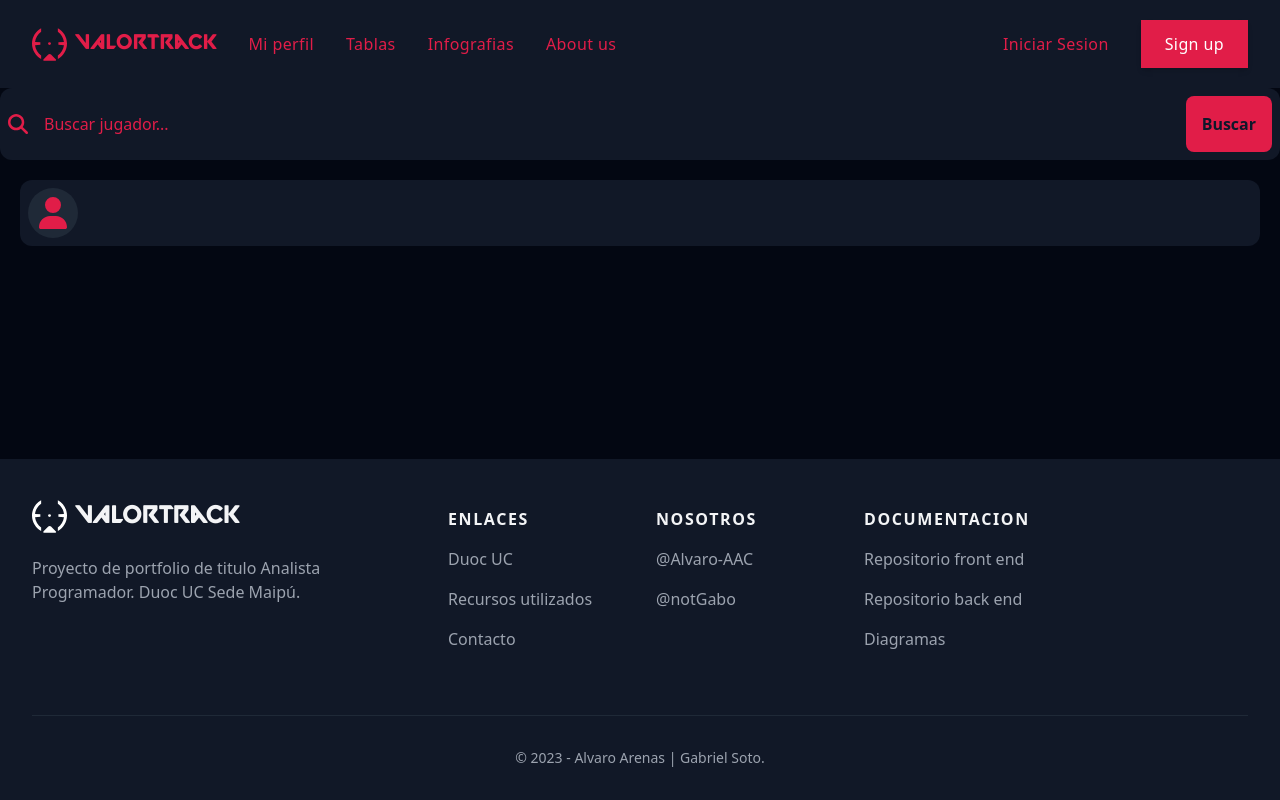
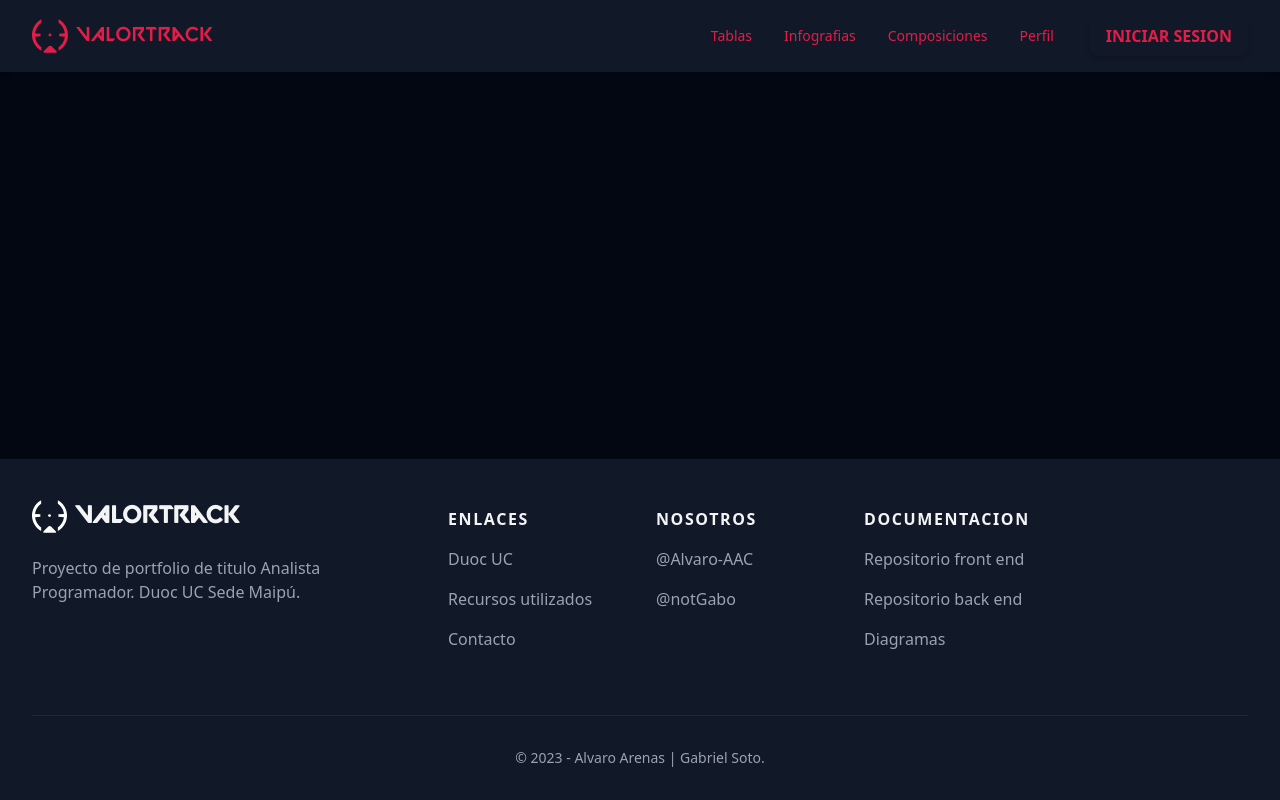
Before and after one commit to notGabo/valortrackts, a Next.js app: page / in a window 1280 px wide. Built offline with nearby package versions, Linux system fonts and the light colour scheme.

Commit message:
Cambio navbar

```diff
--- a/package.json
+++ b/package.json
@@ -9,6 +9,7 @@
     "lint": "next lint"
   },
   "dependencies": {
+    "@material-tailwind/react": "^2.0.1",
     "@next/font": "^13.4.4",
     "@types/node": "20.2.4",
     "@types/react": "18.2.7",
--- a/src/app/layout.tsx
+++ b/src/app/layout.tsx
@@ -6,6 +6,7 @@ import Navbarv2 from "@/components/Navbarv2";
 import FormSearchUser from "@/components/FormSearchUser";
 import Footer from "@/components/Footer";
 import UserCardInfo from "@/components/UserCardInfo";
+import Example from "@/components/Navbarv3";
 
 const rubik = Rubik({ subsets: ["latin"] });
 const valorant = localFont({
@@ -36,10 +37,9 @@ export default function RootLayout({
     // </html>
     <html lang="es" className={`${valorant.variable}`}>
         <body className="bg-gray-950" >
+          { /*<Navbarv2 /> */}
+          <Example/>
 
-          <Navbarv2 />
-          <FormSearchUser />
-          <UserCardInfo />
           <Footer  />
         </body>
 
--- a/src/app/page.tsx
+++ b/src/app/page.tsx
@@ -9,12 +9,12 @@ const page = () => {
     <>
       {/* <Navbar /> */}
       <div className="relative flex flex-col h-screen justify-between">
-      <Navbarv2 />
+      { /*<Navbarv2 /> */ }
       <div >
         <FormSearchUser />
         <UserCardInfo/>
         </div>
-      <Footer/>
+      { /*<Footer/> */ }
       </div>
     </>
   );
--- a/src/components/Footer.tsx
+++ b/src/components/Footer.tsx
@@ -3,7 +3,7 @@ import CrosshairLogo from "@/components/icons/CrosshairLogo";
 
 const Footer = () => {
   return (
-    <div className="bg-gray-900 ">
+    <div>
     {/* <footer className="mx-auto max-w-screen-2xl px-4 md:px-8"> */}
     <footer>
       <div className="mx-auto max-w-screen-2xl px-4 md:px-8">
--- a/src/components/Navbarv2.tsx
+++ b/src/components/Navbarv2.tsx
@@ -5,7 +5,6 @@ import Link from "next/link";
 import CrosshairLogo from "@/components/icons/CrosshairLogo";
 
 const Navbarv2 = () => {
-  // dropdowns menus
   const [isDropdownOpenTablas, setIsDropdownOpenTablas] = useState(false);
   const toggleDropdownTablas = () => {
     setIsDropdownOpenTablas(!isDropdownOpenTablas);
@@ -24,6 +23,11 @@ const Navbarv2 = () => {
   const [isDropdownRegister, setIsDropdownOpenRegister] = useState(false);
   const toggleDropdownRegister = () => {
     setIsDropdownOpenRegister(!isDropdownRegister);
+  };
+
+  const [isMobileMenuOpen, setIsMobileMenuOpen] = useState(false);
+  const toggleMobileMenu = () => {
+    setIsMobileMenuOpen(!isMobileMenuOpen);
   };
 
   return (
@@ -165,8 +169,6 @@ const Navbarv2 = () => {
                         placeholder="Password"
                         required
                         className="focus:shadow-outline w-full appearance-none rounded border-b-2 border-rose-600 bg-gray-900 px-4 py-1 text-rose-600 placeholder-rose-900 focus:border-rose-600 focus:outline-none"
-                        // apply style to change color of display password
-
                       />
                     </div>
                     <button
@@ -190,9 +192,17 @@ const Navbarv2 = () => {
             </li>
           </ul>
           <div className="lg:hidden">
-            <button className="focus:shadow-outline -mr-1 rounded p-2 transition duration-200 focus:outline-none">
+            <button
+              onClick={toggleMobileMenu}
+              className="focus:shadow-outline -mr-1 rounded p-2 transition duration-200 focus:outline-none"
+            >
               <span className="w-fit">
-                <svg className="w-5 text-gray-600" viewBox="0 0 24 24">
+                <svg
+                  className={`w-5 ${
+                    isMobileMenuOpen ? "text-gray-600" : "text-white"
+                  }`}
+                  viewBox="0 0 24 24"
+                >
                   <path
                     fill="currentColor"
                     d="M23,13H1c-0.6,0-1-0.4-1-1s0.4-1,1-1h22c0.6,0,1,0.4,1,1S23.6,13,23,13z"
@@ -211,8 +221,144 @@ const Navbarv2 = () => {
           </div>
         </div>
       </div>
+      {isMobileMenuOpen && (
+        <div className="lg:hidden">
+          <ul className="mt-2 pb-3 space-y-3 px-4">
+            <li>
+              <button
+                onClick={toggleDropdownPerfil}
+                className="hover:text-teal-accent-400 font-medium tracking-wide transition-colors duration-200 focus:outline-none"
+              >
+                Mi perfil
+              </button>
+              {isDropdownOpenPerfil && (
+                <div className="mt-2 pl-2 space-y-2">
+                  <Link
+                    href="/"
+                    className="block text-sm text-rose-600"
+                    passHref
+                  >
+                    Iniciar Sesion
+                  </Link>
+                  <Link
+                    href="/"
+                    className="block text-sm text-rose-600"
+                    passHref
+                  >
+                    Registrarse
+                  </Link>
+                  <Link
+                    href="/"
+                    className="block text-sm text-rose-600"
+                    passHref
+                  >
+                    Cerrar sesion
+                  </Link>
+                </div>
+              )}
+            </li>
+            <li>
+              <button
+                onClick={toggleDropdownTablas}
+                className="hover:text-teal-accent-400 font-medium tracking-wide transition-colors duration-200 focus:outline-none"
+              >
+                Tablas
+              </button>
+              {isDropdownOpenTablas && (
+                <div className="mt-2 pl-2 space-y-2">
+                  <Link
+                    href="/"
+                    className="block text-sm text-rose-600"
+                    passHref
+                  >
+                    Agentes
+                  </Link>
+                  <Link
+                    href="/"
+                    className="block text-sm text-rose-600"
+                    passHref
+                  >
+                    Top jugadores
+                  </Link>
+                  <Link
+                    href="/"
+                    className="block text-sm text-rose-600"
+                    passHref
+                  >
+                    Mapas
+                  </Link>
+                </div>
+              )}
+            </li>
+            <li>
+              <Link
+                className="hover:text-teal-accent-400 font-medium tracking-wide transition-colors duration-200"
+                href="#"
+              >
+                Infografias
+              </Link>
+            </li>
+            <li>
+              <Link
+                className="hover:text-teal-accent-400 font-medium tracking-wide transition-colors duration-200"
+                href="#"
+              >
+                About us
+              </Link>
+            </li>
+            <li>
+              <button
+                onClick={toggleDropdownLogin}
+                className="hover:text-teal-accent-400 font-medium tracking-wide transition-colors duration-200 focus:outline-none"
+              >
+                Iniciar Sesion
+              </button>
+              {isDropdownLogin && (
+                <div className="mt-2 pl-2 space-y-2">
+                  {/* little form to login */}
+                  <form>
+                    <div className="relative mb-4">
+                      <input
+                        type="email"
+                        id="email"
+                        name="email"
+                        placeholder="Email"
+                        required
+                        className="focus:shadow-outline w-full appearance-none rounded border-b-2 border-rose-600 bg-gray-900 px-4 py-1 text-rose-600 placeholder-rose-900 focus:border-rose-600 focus:outline-none"
+                      />
+                    </div>
+                    <div className="relative mb-4">
+                      <input
+                        type="password"
+                        id="password"
+                        name="password"
+                        placeholder="Password"
+                        required
+                        className="focus:shadow-outline w-full appearance-none rounded border-b-2 border-rose-600 bg-gray-900 px-4 py-1 text-rose-600 placeholder-rose-900 focus:border-rose-600 focus:outline-none"
+                      />
+                    </div>
+                    <button
+                      type="submit"
+                      className="mt-4 block w-full transform rounded-md bg-rose-600 px-4 py-2 text-center text-sm font-medium leading-5 text-white transition-colors duration-200 hover:bg-green-800 focus:bg-rose-500 focus:outline-none"
+                    >
+                      Entrar
+                    </button>
+                  </form>
+                </div>
+              )}
+            </li>
+            <li>
+              <Link
+                className="focus:shadow-outline rounded-global inline-flex h-12 items-center justify-center bg-rose-600 px-6 font-medium tracking-wide text-white shadow-md transition duration-200 focus:outline-none"
+                href="#"
+              >
+                Sign up
+              </Link>
+            </li>
+          </ul>
+        </div>
+      )}
     </div>
-
   );
 };
 
--- /dev/null
+++ b/src/components/Navbarv3.tsx
@@ -0,0 +1,136 @@
+"use client"
+import React from "react";
+import {
+  Navbar,
+  MobileNav,
+  Typography,
+  Button,
+  IconButton,
+  Card,
+} from "@material-tailwind/react";
+import CrosshairLogo from "./icons/CrosshairLogo";
+
+
+export default function Example() {
+  const [openNav, setOpenNav] = React.useState(false);
+
+  React.useEffect(() => {
+    window.addEventListener(
+      "resize",
+      () => window.innerWidth >= 960 && setOpenNav(false)
+    );
+  }, []);
+
+  const navList = (
+    <ul className="text-rose-600  mb-4 mt-2 flex flex-col gap-2 lg:mb-0 lg:mt-0 lg:flex-row lg:items-center lg:gap-6">
+      <Typography
+        as="li"
+        variant="small"
+        className="p-1 font-normal hover:text-white"
+      >
+        <a href="#" className="flex items-center">
+          Tablas
+        </a>
+      </Typography>
+      <Typography
+        as="li"
+        variant="small"
+        className="p-1 font-normal hover:text-white"
+      >
+        <a href="#" className="flex items-center">
+          Infografias
+        </a>
+      </Typography>
+      <Typography
+        as="li"
+        variant="small"
+        className="p-1 font-normal hover:text-white"
+      >
+        <a href="#" className="flex items-center">
+          Composiciones
+        </a>
+      </Typography>
+      <Typography
+        as="li"
+        variant="small"
+        className="p-1 font-normal hover:text-white"
+      >
+        <a href="#" className="flex items-center">
+          Perfil
+        </a>
+      </Typography>
+    </ul>
+  );
+
+  return (
+    <>
+      <Navbar className="sticky inset-0 z-10 h-max max-w-full rounded-none py-2 px-4 lg:px-8 lg:py-4 bg-gray-900">
+        <div className="flex items-center justify-between text-rose-600">
+          <div className="flex">
+            <CrosshairLogo  className="fill-rose-600 w-9 mr-2"/>
+          <Typography
+            as="a"
+            href="#"
+            className="cursor-pointer py-1.5 font-VALORANT text-xl"
+          >
+             VAlortrack
+          </Typography>
+          </div>
+          <div className="flex items-center gap-4">
+            <div className="mr-4 hidden lg:block">{navList}</div>
+            <Button
+              variant="gradient"
+              size="sm"
+              className="hidden lg:inline-block text-rose-600"
+            >
+              <span>Iniciar sesion</span>
+            </Button>
+            <IconButton
+              variant="text"
+              className="ml-auto h-6 w-6 text-inherit hover:bg-transparent focus:bg-transparent active:bg-transparent lg:hidden pr-10 mb-5"
+              ripple={false}
+              onClick={() => setOpenNav(!openNav)}
+            >
+              {openNav ? (
+                <svg
+                  xmlns="http://www.w3.org/2000/svg"
+                  fill="none"
+                  className="h-6 w-6"
+                  viewBox="0 0 24 24"
+                  stroke="currentColor"
+                  strokeWidth={2}
+                >
+                  <path
+                    strokeLinecap="round"
+                    strokeLinejoin="round"
+                    d="M6 18L18 6M6 6l12 12"
+                  />
+                </svg>
+              ) : (
+                <svg
+                  xmlns="http://www.w3.org/2000/svg"
+                  className="h-6 w-6"
+                  fill="none"
+                  stroke="currentColor"
+                  strokeWidth={2}
+                >
+                  <path
+                    strokeLinecap="round"
+                    strokeLinejoin="round"
+                    d="M4 6h16M4 12h16M4 18h16"
+                  />
+                </svg>
+              )}
+            </IconButton>
+          </div>
+        </div>
+        <MobileNav open={openNav}>
+          {navList}
+          <Button variant="gradient" size="sm" fullWidth className="text-rose-600 mb-2">
+            <span>Iniciar Sesion</span>
+          </Button>
+        </MobileNav>
+      </Navbar>
+    </>
+  );
+}
```
Also changed, not shown: 1 other file (tests, documents, lock files or other folders).
